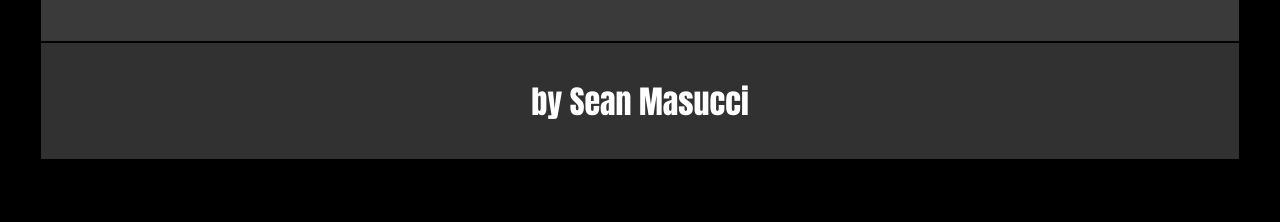
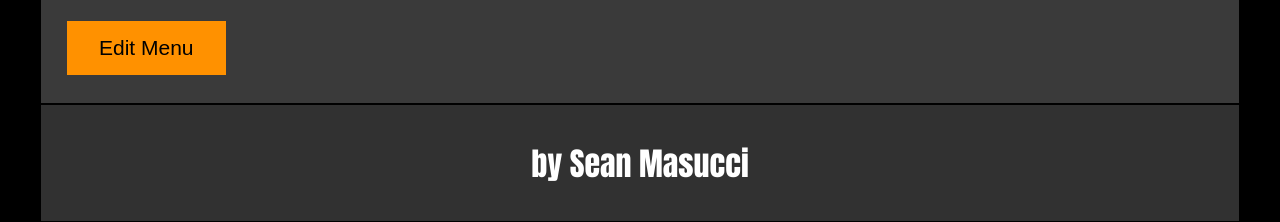
Before and after one commit to sema0539/House-website, a plain HTML site: page html/main.html in a window 1280 px wide. Shown: the part 733-955 px from the top of the page. Before the commit the page ends 893 px from the top, so only its background shows below. Drawn offline with Linux system fonts and the light colour scheme; a web font is replaced by a local one.

Commit message:
Added HTML button

```diff
--- a/css/home.css
+++ b/css/home.css
@@ -141,6 +141,24 @@ li ul{
   margin-left: 2em;
 }
 
+.button {
+  border: none;
+  color: black;
+  padding: 15px 32px;
+  text-align: center;
+  text-decoration: none;
+  display: inline-block;
+  font-size: 21px;
+  margin: 4px 2px;
+  cursor: pointer;
+}
+
+.button1 {background-color: rgb(255, 145, 0);}
+
+.button1:hover {
+  background-color: white;
+}
+
 @media screen
   and (min-width: 641px)
   and (max-width: 900px)  {
--- a/html/main.html
+++ b/html/main.html
@@ -13,6 +13,7 @@
             <header>
                 <h1>Casa House</h1>
             </header>
+            <!--Nav bar-->
             <nav class="flexbox" aria-label="Primary-nav">
                 <ul>
                     <li><a href="#home">Menu</a></li>
@@ -21,6 +22,7 @@
                 </ul>
             </nav>
             <main>
+                <!--Main menu body-->
                 <h1 class="honk">Drink Menu</h1>
                 <h2 class="anton-regular">El Presidente</h2>
                 <p>1.5oz White Rum, 0.75oz Dry Vermouth, 0.25oz Orange Coracao, 2 dashes of grenadine</p>
@@ -28,6 +30,8 @@
                 <p>2oz Bourbon, 1 teaspoon St. Germain, 1 teaspoon Cointreau, 1 teaspoon Simple Syrup, Smoke</p>
                 <h2  class="anton-regular">Love & Murder</h2>
                 <p>1oz Campari, 1oz Green Charteuse, 1oz Lime Juice, 0.75oz Simple Syrup, 4 drops Saline Solution</p>
+                <!--edit button-->
+                <button type="button" class="button button1">Edit Menu</button>
             </main>
             <footer>
                 <h2 class="anton-regular">by Sean Masucci</h2>
```
